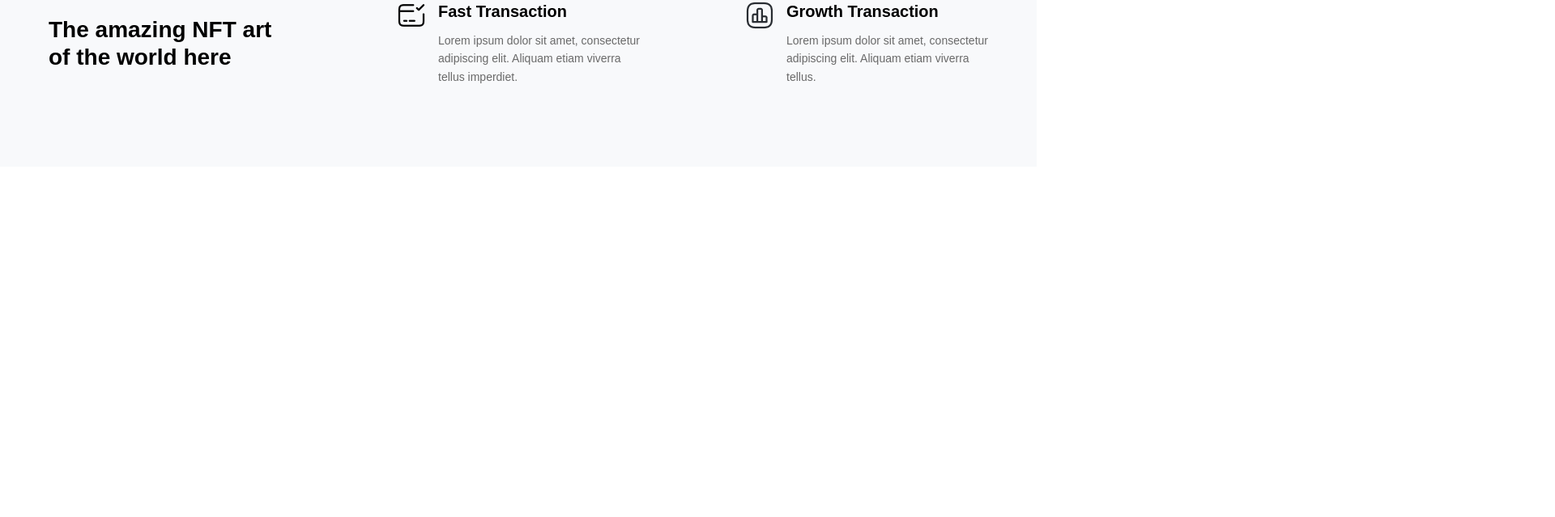
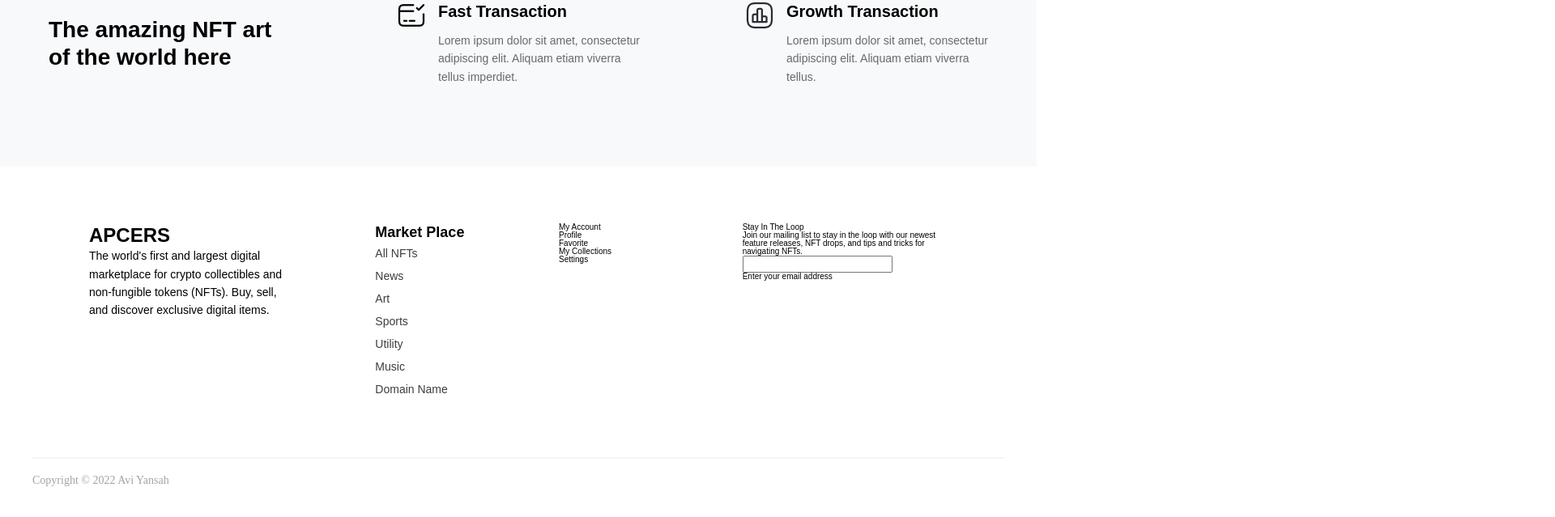
Before and after one commit to C2Tx420/APCers, a React (Vite) app: page / in a window 1280 px wide. Shown: the part 233-872 px from the top of the page at 81% size, 1920 px wide, since content can reach past the window. Built offline with nearby package versions, Linux system fonts and the light colour scheme.

Commit message:
fix footer

```diff
--- a/src/components/Footer/Footer.jsx
+++ b/src/components/Footer/Footer.jsx
@@ -3,35 +3,35 @@ import './Footer.scss'
 
 export default function Footer() {
     return (
-        <footer className='Footer-big'>
-            <div className='Footer-con'>
-                <div>
-                    <h1 className='APCERS'>APCERS</h1>
-                    <p className='twf'>The world's first and largest digital marketplace for crypto collectibles and non-fungible tokens (NFTs). Buy, sell, and discover exclusive digital items. </p>
+        <footer className='footer container'>
+            <div className="footer__top">
+                <div className='footer__top-item'>
+                    <p className='brand'>APCERS</p>
+                    <p className='desc'>The world's first and largest digital marketplace for crypto collectibles and non-fungible tokens (NFTs). Buy, sell, and discover exclusive digital items. </p>
                 </div>
-                <div>
-                    <h1 className='MP'>Market Place</h1>
-                    <div className='ALL'>
-                        <p>All NFTs</p>
-                        <p>News</p>
-                        <p>Art</p>
-                        <p>Sports</p>
-                        <p>Utility</p>
-                        <p>Music</p>
-                        <p>Domain Name</p>
-                    </div>
+                <div className='footer__top-item'>
+                    <p className='title'>Market Place</p>
+                    <ul className='list'>
+                        <li><a>All NFTs</a></li>
+                        <li><a>News</a></li>
+                        <li><a>Art</a></li>
+                        <li><a>Sports</a></li>
+                        <li><a>Utility</a></li>
+                        <li><a>Music</a></li>
+                        <li><a>Domain Name</a></li>
+                    </ul>
                 </div>
-                <div>
+                <div className='footer__top-item'>
                     <h1 className='MA'>My Account</h1>
-                    <div className='PF'>
-                        <p>Profile</p>
-                        <p>Favorite</p>
-                        <p>My Collections</p>
-                        <p>Settings</p>
-                    </div>
+                    <ul className='PF'>
+                        <li><a>Profile</a></li>
+                        <li><a>Favorite</a></li>
+                        <li><a>My Collections</a></li>
+                        <li><a>Settings</a></li>
+                    </ul>
                 </div>
-                <div>
-                    <h1 className='SITL'>Stay In The Loop</h1>
+                <div className='footer__top-item'>
+                    <p className='SITL'>Stay In The Loop</p>
                     <p className='JOIN'>Join our mailing list to stay in the loop with our newest feature releases, NFT drops, and tips and tricks for navigating NFTs.</p>
                     <div className='REC'><input className='ENTER' /><p> Enter your email address</p></div>
                 </div>
--- a/src/components/Footer/Footer.scss
+++ b/src/components/Footer/Footer.scss
@@ -1,216 +1,66 @@
-.Footer-con{
-    position: absolute;
-    width: 1200px;
-    height: 353px;
-    left: 120px;
-    top: 5351px;
+.footer {
+    &__top {
+        display: flex;
+        gap: 100px;
+        padding: 70px;
 
+        &-item {
+            &:nth-child(1) {
+                flex: 2;
             }
-/* The world’s first and largest digital marketplace for crypto collectibles and non-fungible tokens (NFTs). Buy, sell, and discover exclusive digital items. */
 
-.twf{
-    position: absolute;
-    width: 333px;
-    height: 66px;
-    left: 120px;
-    bottom: 255px;
+            &:nth-child(2) {
+                flex: 1;
+            }
 
-    font-family: 'Averta Demo PE Cutted Demo';
-    font-style: normal;
+            &:nth-child(3) {
+                flex: 1;
+            }
+
+            &:nth-child(4) {
+                flex: 2;
+            }
+        }
+
+        .brand {
+            font-weight: 700;
+            font-size: 24px;
+            line-height: 29px;
+        }
+
+        .desc {
             font-weight: 400;
             font-size: 14px;
             line-height: 160%;
-    /* or 22px */
+        }
 
-
-    color: #565656;
-}
-/* Apcers */
-
-.APCERS{
-    position: absolute;
-    width: 110px;
-    height: 29px;
-    left: 120px;
-    bottom: 348px;
-
-    font-family: 'Integral CF';
-    font-style: normal;
-    font-weight: 700;
-    font-size: 24px;
-    line-height: 29px;
-    /* identical to box height */
-
-
-    color: #000000;
-}
-/* Market Place */
-
-.MP{
-    position: absolute;
-    width: 113px;
-    height: 23px;
-    left: 553px;
-    bottom: 350px;
-
-    font-family: 'DM Sans';
-    font-style: normal;
+        .title {
             font-weight: 700;
             font-size: 18px;
             line-height: 23px;
             text-transform: capitalize;
+        }
 
-    color: #000000;
-}
-/* All NFTs New Art Sports Utility Music Domain Name */
-
-.ALL{
-    position: absolute;
-    width: 93px;
-    height: 196px;
-    left: 553px;
-    bottom: 130px;
-
-    font-family: 'DM Sans';
-    font-style: normal;
+        .list {
+            li a {
                 font-weight: 500;
                 font-size: 14px;
                 line-height: 200%;
-    /* or 28px */
-
-
                 color: #3D3D3D;
             }
-/* My Account */
-
-.MA{
-    position: absolute;
-    width: 106px;
-    height: 23px;
-    left: 758px;
-    bottom: 350px;
-
-    font-family: 'DM Sans';
-    font-style: normal;
-    font-weight: 700;
-    font-size: 18px;
-    line-height: 23px;
-    text-transform: capitalize;
-
-    color: #000000;
+        }
+    }
 }
 
-
-/* Profile Favorite My Collections Settings */
-
-.PF{
-    position: absolute;
-    width: 99px;
-    height: 112px;
-    left: 758px;
-    bottom: 214px;
-
-    font-family: 'DM Sans';
-    font-style: normal;
-    font-weight: 500;
-    font-size: 14px;
-    line-height: 200%;
-    /* or 28px */
-
-
-    color: #3D3D3D;
-}
-/* Stay in the loop */
-
-.SITL{
-    position: absolute;
-    width: 144px;
-    height: 23px;
-    left: 956px;
-    bottom: 350px;
-
-    font-family: 'DM Sans';
-    font-style: normal;
-    font-weight: 700;
-    font-size: 18px;
-    line-height: 23px;
-    text-transform: capitalize;
-
-    color: #000000;
-}
-/* Join our mailing list to stay in the loop with our newest feature releases, NFT drops, and tips and tricks for navigating NFTs. */
-
-.JOIN{
-    position: absolute;
-    width: 362px;
-    height: 66px;
-    left: 956px;
-    bottom: 260px;
-
-    font-family: 'DM Sans';
-    font-style: normal;
-    font-weight: 400;
-    font-size: 14px;
-    line-height: 160%;
-    /* or 22px */
-
-
-    color: #363639;
-}
-/* Rectangle 32 */
-.REC{
-    box-sizing: border-box;
-
-position: absolute;
-width: 364px;
-height: 60.79px;
-left: 956px;
-bottom: 175.21px;
-
-background: #FFFFFF;
-border: 2px solid #F1F1F1;
-border-radius: 45.595px;
-}
-/* Enter your email address.. */
-.ENTER{
-    position: absolute;
-width: 144.38px;
-height: 15.96px;
-left: 981.84px;
-bottom: 197.24px;
-
-font-family: 'DM Sans';
-font-style: normal;
-font-weight: 400;
-font-size: 12.1587px;
-line-height: 16px;
-
-}
-
-
-
-
-/* Line 17 */
-
-.line{
-   position:absolute;
-    width: 1200px;
-    height: 0px;
-    left: 120px;
-    top: 5667px;
+.line {
 
     border: 1px solid #F4F4F4;
 }
+
 /* Copyright © 2022 Avi Yansah */
 
-.no{
-    position: absolute;
-    width: 186px;
-    height: 22px;
-    left: 627px;
-    bottom: 24px;
+.no {
     padding: 20px 0px;
-    top: 5667px;
     font-family: 'Averta Demo PE Cutted Demo';
     font-style: normal;
     font-weight: 400;
```
Lines whose indentation alone changed are shown as unchanged.
